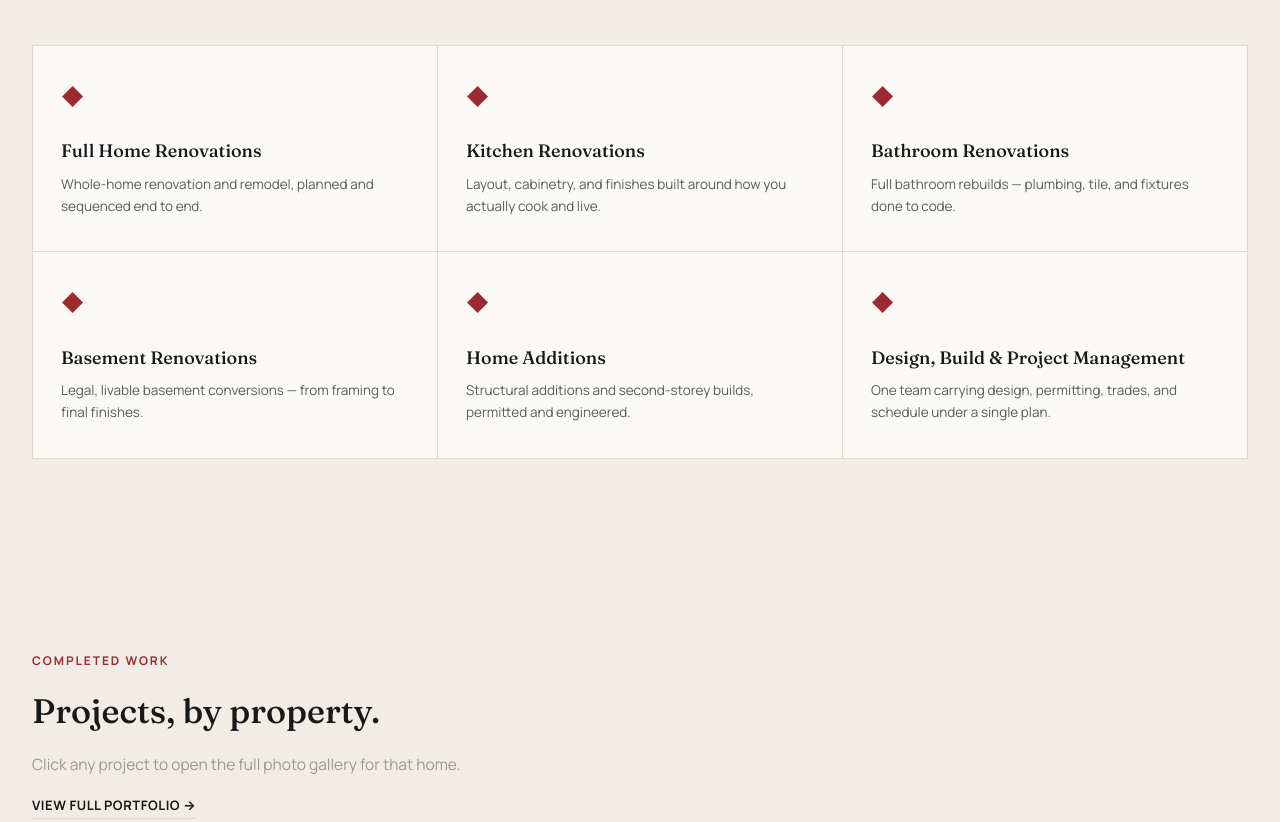
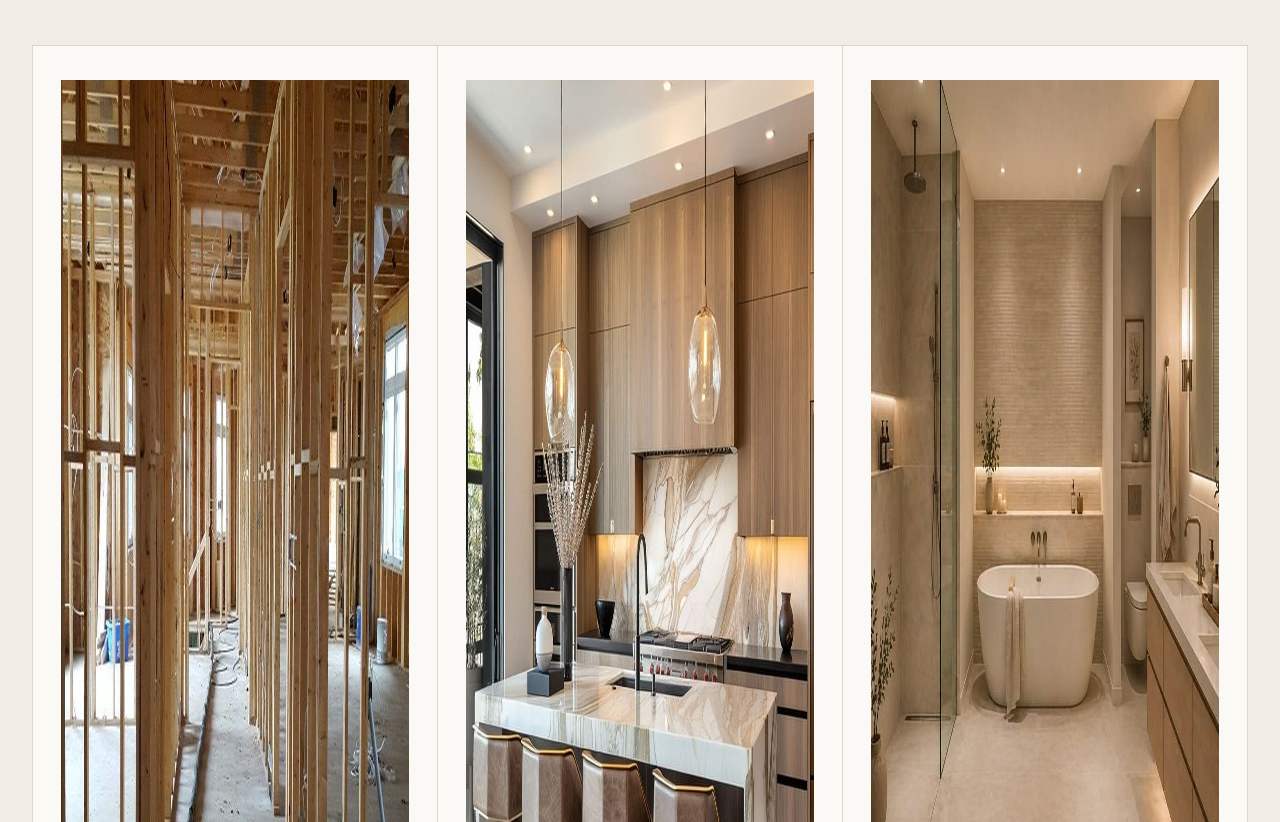
Before and after one commit to nevacobuild/nevaco-website, a plain HTML site: page index.html in a window 1280 px wide. Shown: the part 1962-2784 px from the top of the page. Drawn offline with Linux system fonts and the light colour scheme.

Commit message:
Add service photos to services grid (kitchen, bathroom, basement, full home, additions, design/build)

```diff
--- a/index.html
+++ b/index.html
@@ -137,12 +137,12 @@
         <a class="text-link" href="services.html">View All Services →</a>
       </div>
       <div class="services-grid stagger">
-        <div class="service-card"><div><span class="mark">◆</span><h3>Full Home Renovations</h3><p>Whole-home renovation and remodel, planned and sequenced end to end.</p></div></div>
-        <div class="service-card"><div><span class="mark">◆</span><h3>Kitchen Renovations</h3><p>Layout, cabinetry, and finishes built around how you actually cook and live.</p></div></div>
-        <div class="service-card"><div><span class="mark">◆</span><h3>Bathroom Renovations</h3><p>Full bathroom rebuilds — plumbing, tile, and fixtures done to code.</p></div></div>
-        <div class="service-card"><div><span class="mark">◆</span><h3>Basement Renovations</h3><p>Legal, livable basement conversions — from framing to final finishes.</p></div></div>
-        <div class="service-card"><div><span class="mark">◆</span><h3>Home Additions</h3><p>Structural additions and second-storey builds, permitted and engineered.</p></div></div>
-        <div class="service-card"><div><span class="mark">◆</span><h3>Design, Build &amp; Project Management</h3><p>One team carrying design, permitting, trades, and schedule under a single plan.</p></div></div>
+        <div class="service-card"><div><div class="service-card-media"><img src="assets/images/services/full-home-renovation-gta-nevaco-build.jpg" alt="Full home renovation in the GTA — complete interior framing during a whole-home rebuild" width="1200" height="900" loading="lazy" class="reveal"></div><span class="mark">◆</span><h3>Full Home Renovations</h3><p>Whole-home renovation and remodel, planned and sequenced end to end.</p></div></div>
+        <div class="service-card"><div><div class="service-card-media"><img src="assets/images/services/kitchen-renovation-gta-nevaco-build.jpg" alt="Custom kitchen renovation in the GTA with waterfall marble island and custom cabinetry" width="1200" height="900" loading="lazy" class="reveal"></div><span class="mark">◆</span><h3>Kitchen Renovations</h3><p>Layout, cabinetry, and finishes built around how you actually cook and live.</p></div></div>
+        <div class="service-card"><div><div class="service-card-media"><img src="assets/images/services/bathroom-renovation-gta-nevaco-build.jpg" alt="Spa-style bathroom renovation in the GTA featuring a freestanding soaker tub and glass walk-in shower" width="1200" height="900" loading="lazy" class="reveal"></div><span class="mark">◆</span><h3>Bathroom Renovations</h3><p>Full bathroom rebuilds — plumbing, tile, and fixtures done to code.</p></div></div>
+        <div class="service-card"><div><div class="service-card-media"><img src="assets/images/services/basement-renovation-gta-nevaco-build.jpg" alt="Finished basement renovation in the GTA with custom home office nook and entertainment area" width="1200" height="900" loading="lazy" class="reveal"></div><span class="mark">◆</span><h3>Basement Renovations</h3><p>Legal, livable basement conversions — from framing to final finishes.</p></div></div>
+        <div class="service-card"><div><div class="service-card-media"><img src="assets/images/services/home-addition-gta-nevaco-build.jpg" alt="Home addition construction in the GTA — new framed room addition" width="1200" height="900" loading="lazy" class="reveal"></div><span class="mark">◆</span><h3>Home Additions</h3><p>Structural additions and second-storey builds, permitted and engineered.</p></div></div>
+        <div class="service-card"><div><div class="service-card-media"><img src="assets/images/services/design-build-project-management-nevaco-build.jpg" alt="Project managers reviewing architectural plans on a GTA construction site" width="1200" height="900" loading="lazy" class="reveal"></div><span class="mark">◆</span><h3>Design, Build &amp; Project Management</h3><p>One team carrying design, permitting, trades, and schedule under a single plan.</p></div></div>
       </div>
     </div>
   </section>
```
